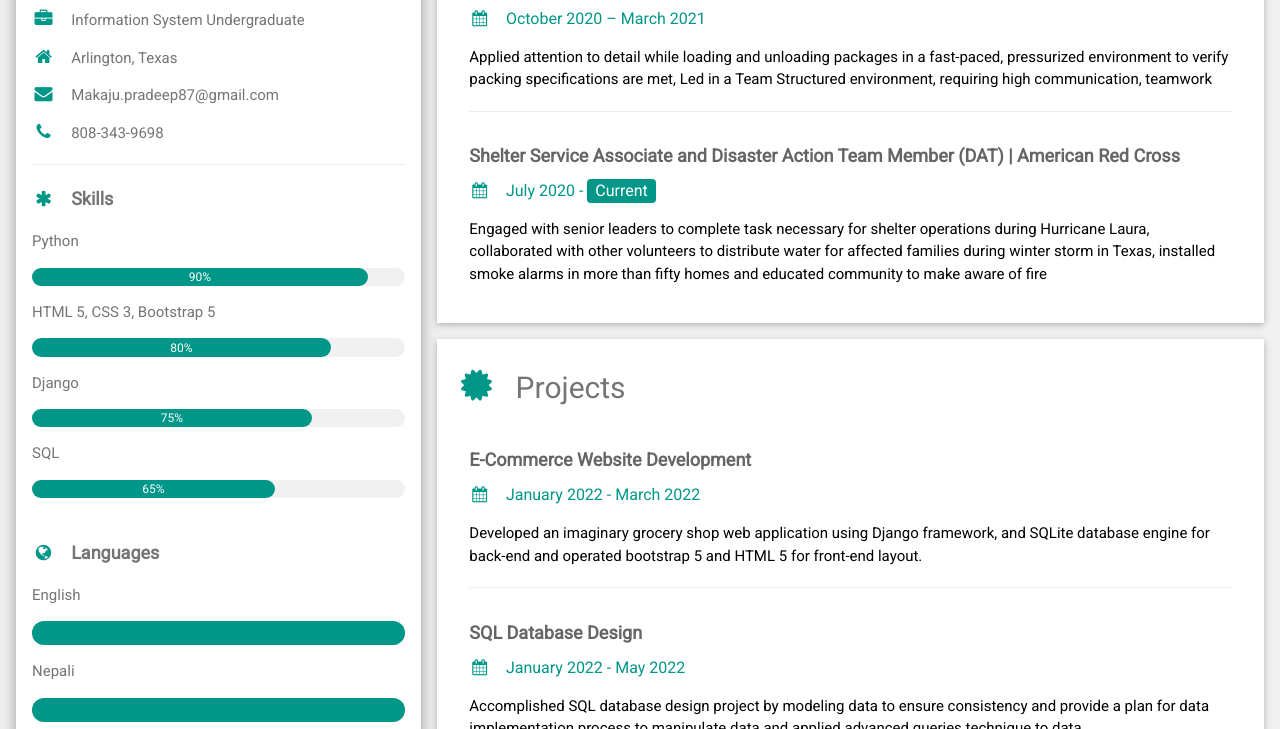
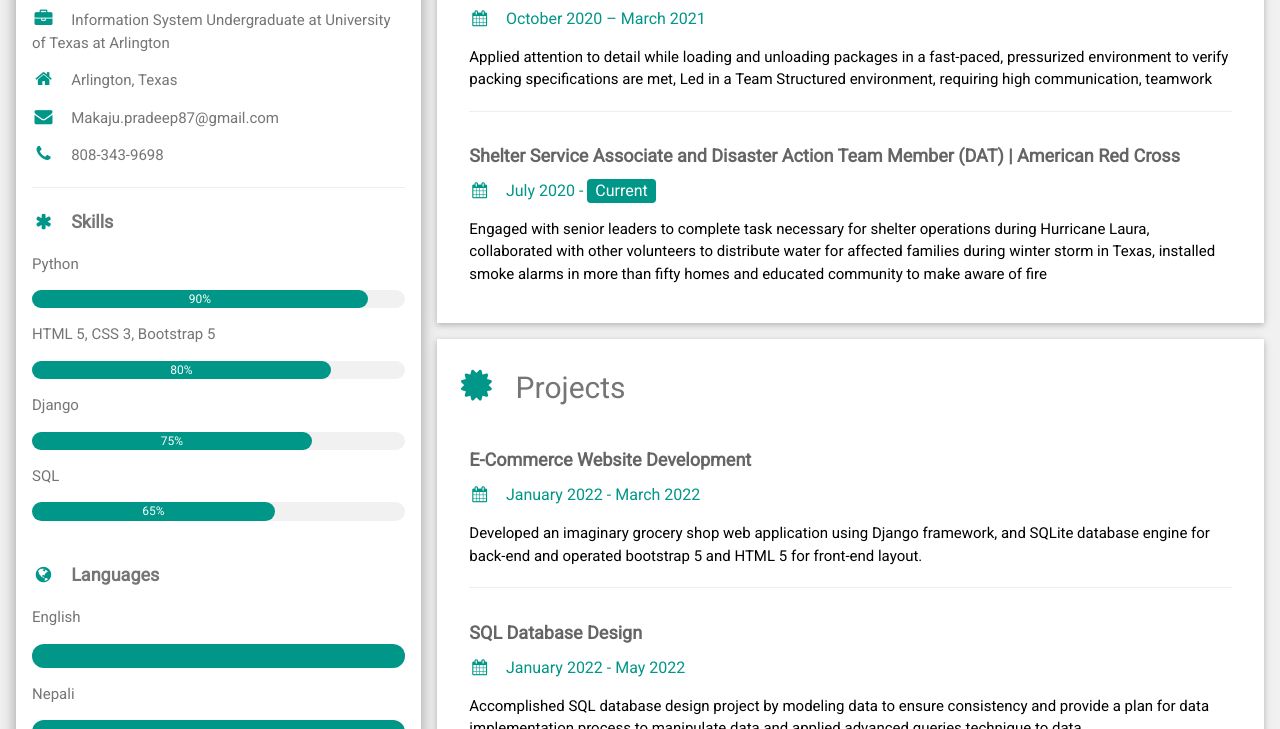
Before and after one commit to Pmakaju/Personal-Portfolio, a plain HTML site: page index.html in a window 1280 px wide. Shown: the part 371-1100 px from the top of the page. Drawn offline with nearby package versions, Linux system fonts and the light colour scheme.

Commit message:
Adding School

```diff
--- a/index.html
+++ b/index.html
@@ -28,7 +28,7 @@
               </div>
             </div>
             <div class="w3-container">
-              <p><i class="fa fa-briefcase fa-fw w3-margin-right w3-large w3-text-teal"></i>Information System Undergraduate</p>
+              <p><i class="fa fa-briefcase fa-fw w3-margin-right w3-large w3-text-teal"></i>Information System Undergraduate at University of Texas at Arlington</p>
               <p><i class="fa fa-home fa-fw w3-margin-right w3-large w3-text-teal"></i>Arlington, Texas</p>
               <p><i class="fa fa-envelope fa-fw w3-margin-right w3-large w3-text-teal"></i>Makaju.pradeep87@gmail.com</p>
               <p><i class="fa fa-phone fa-fw w3-margin-right w3-large w3-text-teal"></i>808-343-9698</p>
```
